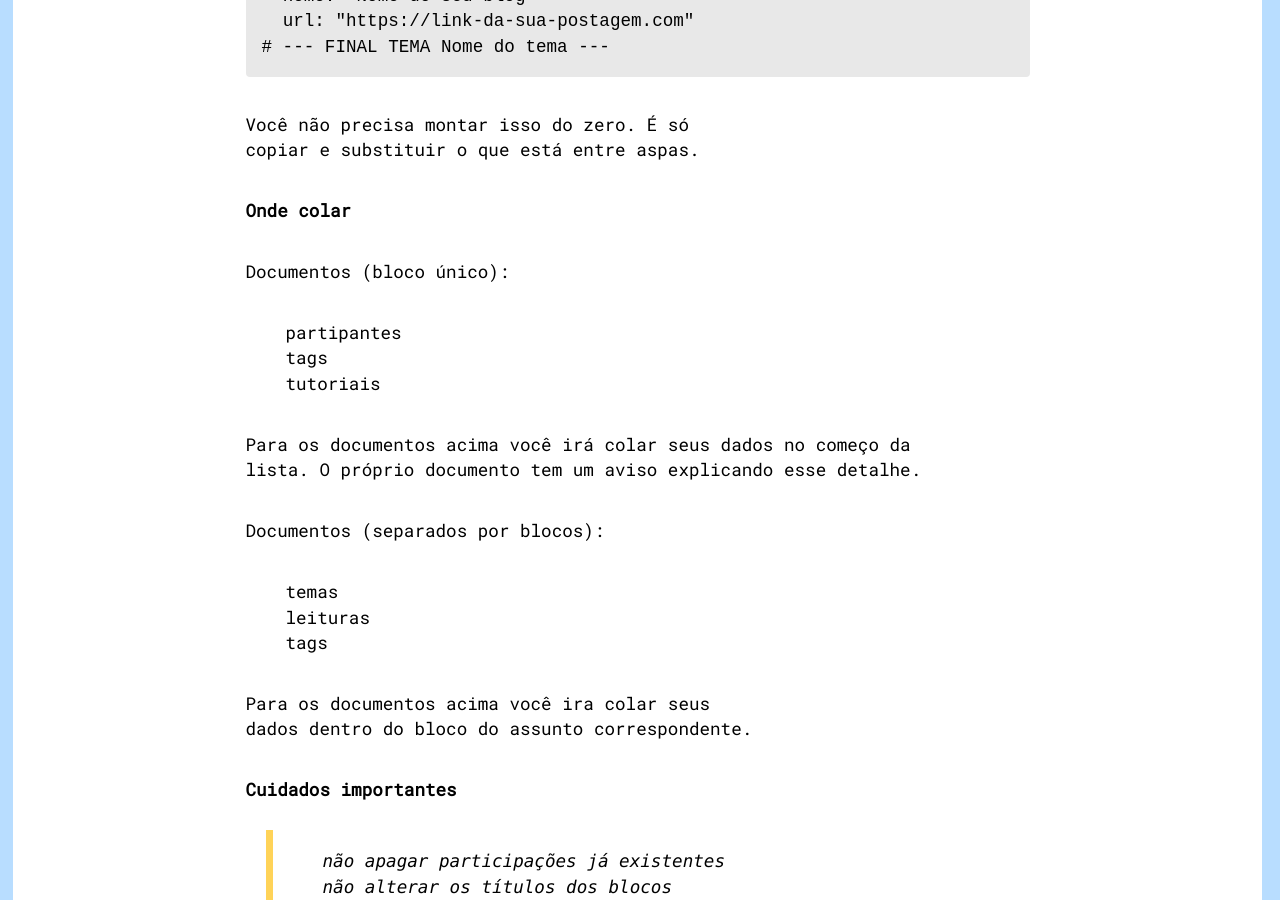
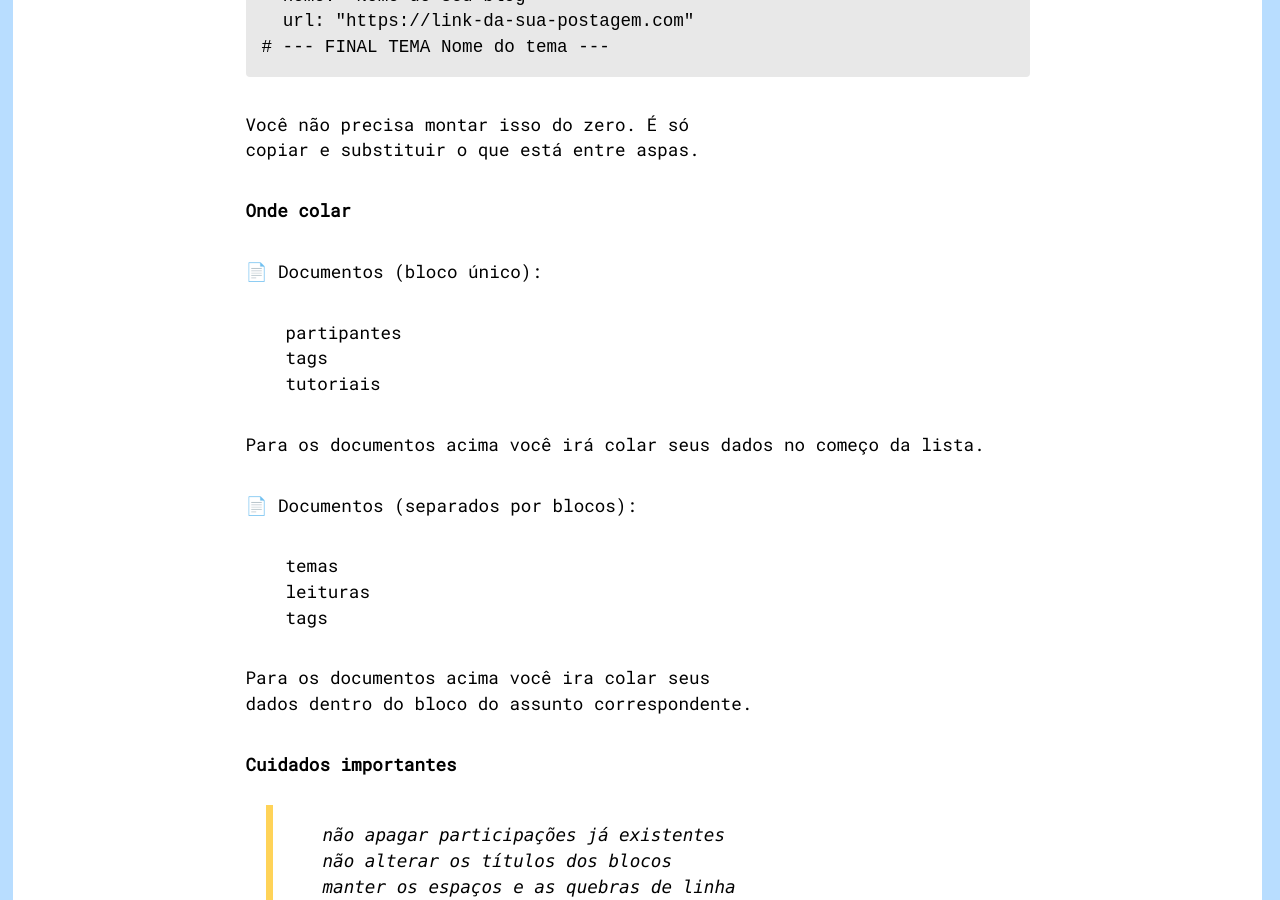
Before and after one commit to bamoretti/entreblogs, a Jekyll site: the page built from update-docs.md, in a window 1280 px wide and 900 px high, scrolled down 1229 px. Built offline with Jekyll 4.4.1, drawn with Linux system fonts in a browser that asks for light colours; comment, search, counter and statistics services are not loaded.

Commit message:
Update update-docs.md

```diff
--- a/update-docs.md
+++ b/update-docs.md
@@ -33,14 +33,14 @@
 
 **Onde colar**
 
-Documentos (bloco único):
+📄 Documentos (bloco único):
 - partipantes
 - tags
 - tutoriais
 
-Para os documentos acima você irá colar seus dados no começo da lista. O próprio documento tem um aviso explicando esse detalhe.
+Para os documentos acima você irá colar seus dados no começo da lista.
 
-Documentos (separados por blocos):
+📄 Documentos (separados por blocos):
 - temas
 - leituras
 - tags
```
